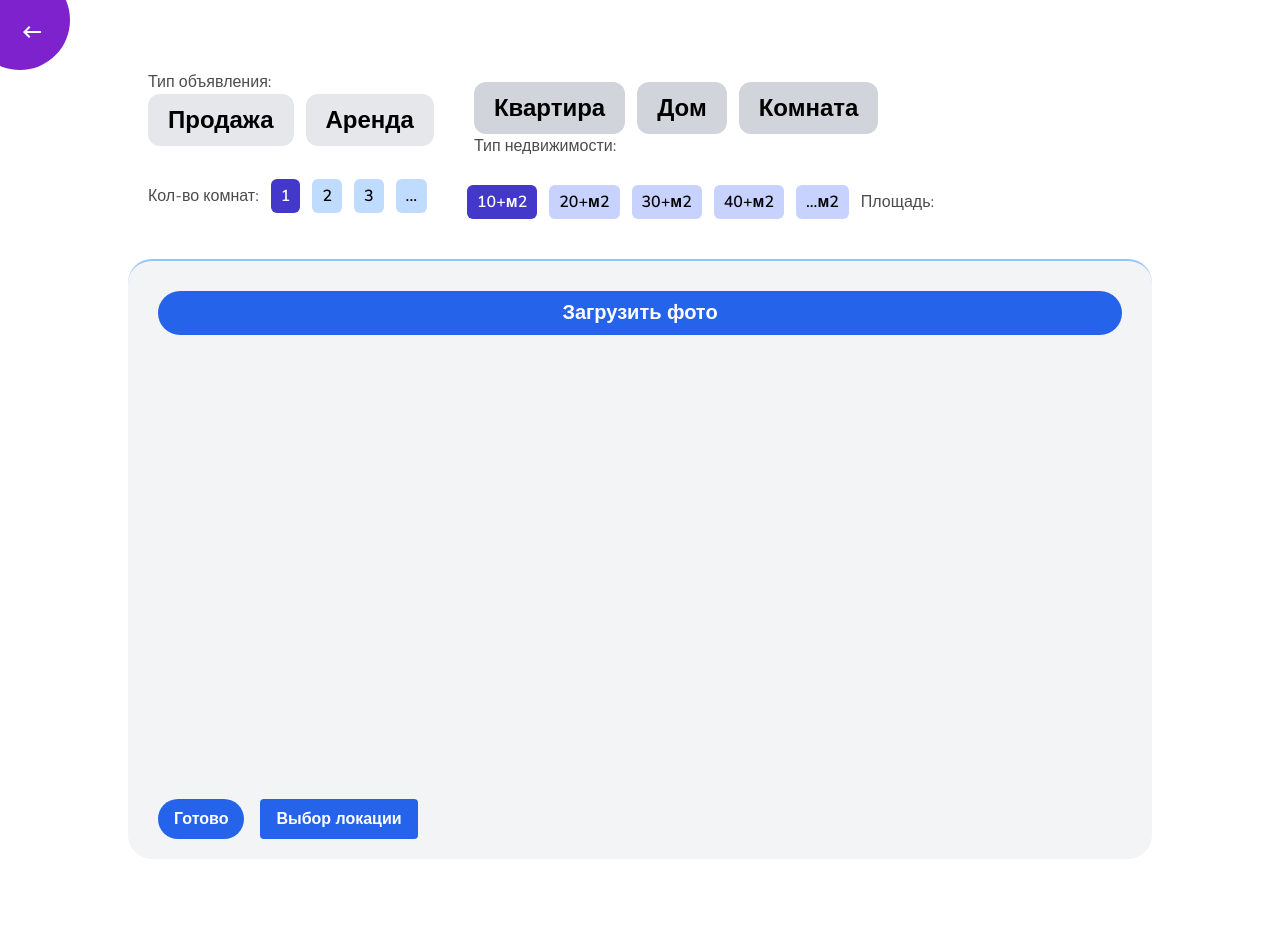
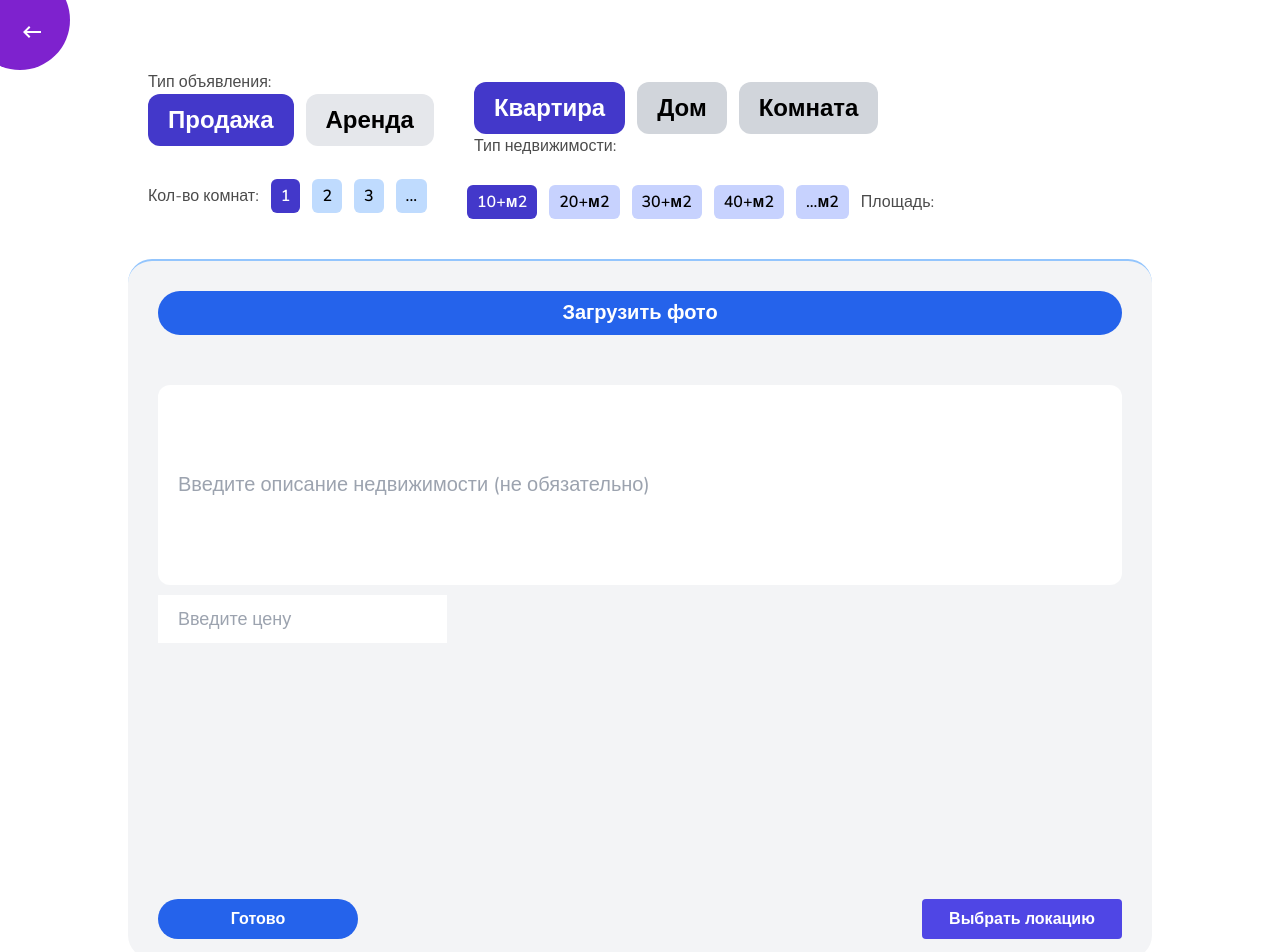
Before and after one commit to Skapty6260/Renta, a Next.js app: page /me/create-disposal in a window 1280 px wide. Shown: the top 952 px of the page. Before the commit the page ends 919 px from the top, so only its background shows below. Built offline with nearby package versions, Linux system fonts and the light colour scheme.

Commit message:
working on createDisposal almost done
Have to create only validations, and validation system is complete

```diff
--- a/src/app/(dashboard)/me/create-disposal/inputs/index.tsx
+++ b/src/app/(dashboard)/me/create-disposal/inputs/index.tsx
@@ -1,50 +1,62 @@
+'use client'
+import { Button } from '@/components/ui/button'
 import { Modal } from '@/components/ui/modal'
-import React from 'react'
+import React, { useState } from 'react'
 
 interface IProps {
-	modal: {
-		modal: React.ReactNode
-		status: boolean
-	}
-	setModal: React.Dispatch<
-		React.SetStateAction<{
-			modal: React.ReactNode
-			status: boolean
-		}>
-	>
+	label: string
 	inputs: string[]
+	cancel?: () => void
+	confirm?: (value: string) => void
 }
 
 export const CreateDisposalInput: React.FC<IProps> = ({
-	setModal,
-	modal,
+	label,
 	inputs,
+	cancel = () => {},
+	confirm = (value: string) => {},
 }) => {
-	const toggleModal = (status: boolean) => {
-		setModal({
-			modal: modal.modal,
-			status: status,
-		})
-	}
+	const [value, setValue] = useState('')
 
 	return (
 		<Modal
 			children={
-				<ul className='flex w-full h-full justify-center items-center'>
+				<div className='flex w-full h-full justify-center items-center flex-col'>
+					<span className='text-2xl font-extrabold text-white w-[300px] rounded-xl text-center mb-[15px]'>
+						{label}
+					</span>
+
+					<ul className='flex w-[400px] space-y-3 rounded-xl px-[30px] py-[20px] flex-col backdrop:blur-[10px] text-black'>
 						{inputs.map((item, index) => {
 							return (
 								<li key={index}>
 									<input
 										type='text'
-									className='w-full h-full bg-white rounded-full'
+										onChange={e => setValue(e.target.value)}
+										placeholder={item}
+										className='w-full h-full py-[8px] px-[20px] text-black bg-white rounded-full'
 									/>
 								</li>
 							)
 						})}
 					</ul>
+
+					<nav className='flex flex-col w-[300px] px-[5px] mt-[5px] space-y-2'>
+						<Button
+							color='red'
+							label='Отмена'
+							customStyle='w-full'
+							onClick={cancel}
+						/>
+						<Button
+							label='Сохранить'
+							color='green'
+							customStyle='w-full'
+							onClick={() => confirm(value)}
+						/>
+					</nav>
+				</div>
 			}
-			disableOnClick={true}
-			setActive={(status: boolean) => toggleModal(status)}
 		/>
 	)
 }
--- a/src/app/(dashboard)/me/create-disposal/page.tsx
+++ b/src/app/(dashboard)/me/create-disposal/page.tsx
@@ -6,13 +6,15 @@ import { Dispatch, SetStateAction, useCallback, useState } from 'react'
 import { Button } from '@/components/ui/button'
 import Image from 'next/image'
 import { CreateDisposalInput } from './inputs'
+import { it } from 'node:test'
 
 const List: React.FC<{
 	data: string[]
 	liStyle: string
 	toggleData: Dispatch<SetStateAction<any>>
 	selected: any
-}> = ({ data, liStyle, toggleData, selected }) => (
+	extend?: () => void
+}> = ({ data, liStyle, toggleData, selected, extend }) => (
 	<ul className='flex space-x-3 overflow-x-scroll'>
 		{data.map((item, index) => {
 			return (
@@ -22,7 +24,12 @@ const List: React.FC<{
 					}`}
 					key={index}
 				>
-					<button onClick={() => toggleData(item)} className='w-full h-full'>
+					<button
+						onClick={() =>
+							index == data.length - 1 && extend ? extend : toggleData(item)
+						}
+						className='w-full h-full'
+					>
 						{item}
 					</button>
 				</li>
@@ -45,16 +52,31 @@ export default function CreateDisposal() {
 	})
 
 	const [images, setImages] = useState<string[]>([])
-	const [offer, setOffer] = useState<'sale' | 'rent'>('sale')
-	const [type, setType] = useState<'appartment' | 'house' | 'room'>(
-		'appartment'
-	)
+	const [offer, setOffer] = useState<'Продажа' | 'Аренда'>('Продажа')
+	const [type, setType] = useState<'Квартира' | 'Дом' | 'Комната'>('Квартира')
 	const [rooms, setRooms] = useState<number>(1)
 	const [area, setArea] = useState<string>('10+м2')
-	const [location, setLocation] = useState<string>('Москва, Россия')
-	const [price, setPrice] = useState<number>(1000)
+	const [location, setLocation] = useState<string>('')
+	const [price, setPrice] = useState<number>(0)
+	const [description, setDescription] = useState('')
 
-	const confirmDisposal = async () => {}
+	const confirmDisposal = async () => {
+		const options = {
+			// Item, condition, alert message
+			price: [price == 0, 'Укажите цену'],
+			location: [location.length == 0, 'Укажите локацию здания'],
+		}
+
+		Object.keys(options).forEach((key: any) => {
+			// @ts-ignore
+			if (options[key][0]) {
+				// @ts-ignore
+				return alert(options[key][1])
+			}
+		})
+
+		console.log(images, offer, type, rooms, area, location, price, description)
+	}
 
 	return (
 		<>
@@ -98,6 +120,17 @@ export default function CreateDisposal() {
 								toggleData={setRooms}
 								data={['1', '2', '3', '...']}
 								liStyle='text-md bg-blue-200 px-[10px] py-[5px] rounded-md'
+								extend={() =>
+									setModal({
+										modal: (
+											<CreateDisposalInput
+												label='Введите количество комнат'
+												inputs={['1']}
+											/>
+										),
+										status: !modal.status,
+									})
+								}
 							/>
 						</div>
 
@@ -107,13 +140,24 @@ export default function CreateDisposal() {
 								toggleData={setArea}
 								data={['10+м2', '20+м2', '30+м2', '40+м2', '...м2']}
 								liStyle='text-md bg-indigo-200 px-[10px] py-[5px] rounded-md'
+								extend={() =>
+									setModal({
+										modal: (
+											<CreateDisposalInput
+												label='Введите площадь (только число)'
+												inputs={['68']}
+											/>
+										),
+										status: true,
+									})
+								}
 							/>
 							<StyledSpan text='Площадь' />
 						</div>
 					</div>
 				</header>
 
-				<div className='flex mt-[30px] pt-[30px] flex-col bg-gray-100 rounded-3xl h-[600px] border-t-2 border-t-blue-300 px-[30px] relative'>
+				<div className='flex mt-[30px] pt-[30px] flex-col bg-gray-100 rounded-3xl h-[700px] border-t-2 border-t-blue-300 px-[30px] relative'>
 					{/* Загрузить картинку */}
 					<div className='w-full'>
 						<Button
@@ -124,27 +168,85 @@ export default function CreateDisposal() {
 								setModal({
 									modal: (
 										<CreateDisposalInput
-											modal={modal}
-											setModal={setModal}
+											label='Введите ссылку на изображение'
 											inputs={['Ссылка на картинку']}
+											cancel={() =>
+												setModal({ modal: modal.modal, status: false })
+											}
+											confirm={(value: string) => {
+												setImages([...images, value])
+												setModal({ modal: modal.modal, status: false })
+											}}
+										/>
+									),
+									status: true,
+								})
+							}
+						/>
+
+						{images.length > 0 && (
+							<ul className='w-full flex overflow-scroll space-x-3 mt-[20px]'>
+								{images.map((item, index) => {
+									return (
+										<li key={index} className='w-[200px] h-[200px] rounded-xl'>
+											<img
+												src={item}
+												alt={`preview_disposal_${item}`}
+												draggable={false}
+												className='w-full h-full object-cover rounded-xl'
+											/>
+										</li>
+									)
+								})}
+							</ul>
+						)}
+					</div>
+					{/* Описание недвижимости */}
+					<input
+						type='text'
+						placeholder='Введите описание недвижимости (не обязательно)'
+						onChange={e => setDescription(e.target.value)}
+						value={description}
+						className='w-full min-h-[200px] text-wrap text-clip rounded-xl text-xl bg-white border-none px-[20px] py-[10px] text-black mt-[50px]'
+					/>
+					<input
+						type='text'
+						placeholder='Введите цену'
+						className='w-[30%] mt-[10px] px-[20px] py-[10px] text-lg'
+						onChange={e => setPrice(Number(e.target.value))}
+						value={price > 0 ? price : ''}
+					/>
+					{/* Выбрать локацию и отправить (локация через модалку) */}
+					<div className='flex w-full flex-col lg:flex-row lg:space-x-4 space-y-3 lg:space-y-0 justify-center items-center lg:justify-between absolute bottom-5 pr-[60px]'>
+						<Button
+							variant='rounded'
+							label='Готово'
+							customStyle='w-full lg:w-[200px]'
+							onClick={confirmDisposal}
+						/>
+						<Button
+							color='indigo'
+							customStyle='w-full lg:w-[200px]'
+							label={location.length !== 0 ? location : 'Выбрать локацию'}
+							onClick={() =>
+								setModal({
+									modal: (
+										<CreateDisposalInput
+											label='Введите локацию недвижимости'
+											inputs={['Страна, Город, Улица,Дом, Квартира']}
+											cancel={() =>
+												setModal({ modal: modal.modal, status: false })
+											}
+											confirm={(value: string) => {
+												setLocation(value)
+												setModal({ modal: modal.modal, status: false })
+											}}
 										/>
 									),
 									status: !modal.status,
 								})
 							}
 						/>
-
-						{images.length > 0 && <ul>123</ul>}
-					</div>
-					{/* Описание недвижимости */}
-					{/* Выбрать локацию и отправить (локация через модалку) */}
-					<div className='flex flex-col lg:flex-row lg:space-x-4 space-y-3 lg:space-y-0 justify-center items-center lg:justify-between absolute bottom-5'>
-						<Button
-							variant='rounded'
-							label='Готово'
-							onClick={confirmDisposal}
-						/>
-						<Button label='Выбор локации' onClick={() => {}} />
 					</div>
 				</div>
 			</main>
--- a/src/components/ui/button/index.tsx
+++ b/src/components/ui/button/index.tsx
@@ -2,7 +2,7 @@ import { LinkButton } from './linkButton'
 
 interface IButtonProps {
 	variant?: 'square' | 'rounded'
-	color?: 'blue' | 'indigo'
+	color?: 'blue' | 'indigo' | 'red' | 'green'
 	label: string
 	onClick: () => void
 	customStyle?: string
@@ -21,6 +21,8 @@ export const Button: React.FC<IButtonProps> = ({
 		rounded:
 			'font-bold py-2 px-4 rounded-3xl hover:rounded-xl transition-all duration-200 ease-in-out',
 		blue: 'bg-blue-600 hover:bg-blue-700 text-white',
+		red: 'bg-red-600 hover:bg-red-800 text-white',
+		green: 'bg-green-500 hover:bg-green-700 text-white',
 		indigo: 'bg-indigo-600 hover:bg-indigo-700 text-white',
 	}
 
```
Lines whose indentation alone changed are shown as unchanged.
